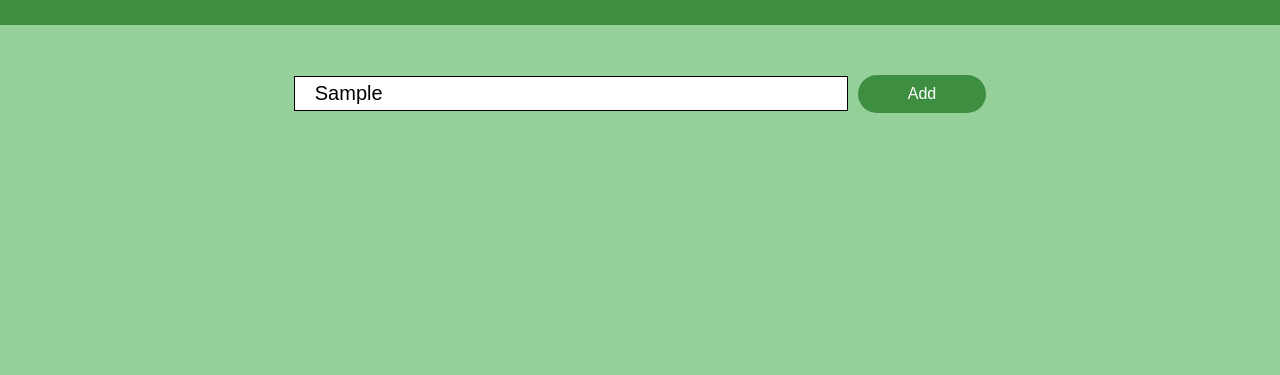
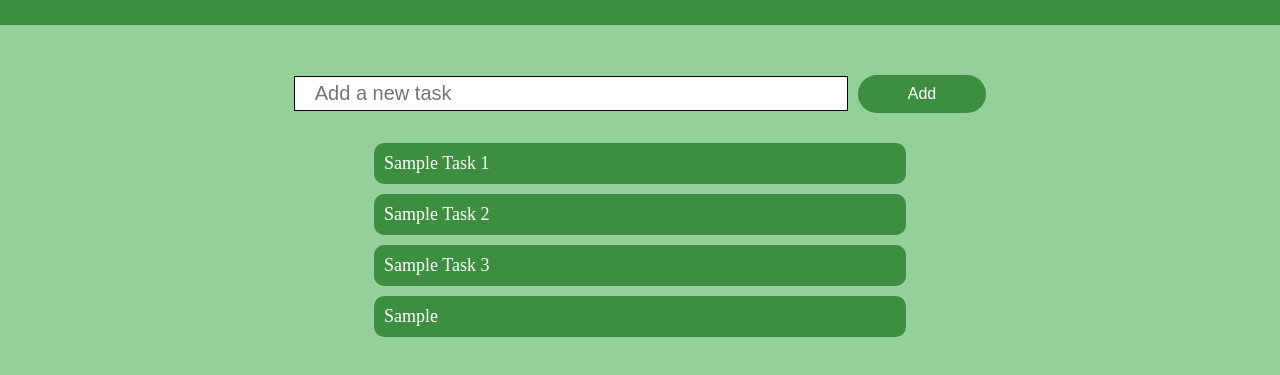
Before and after one commit to pranalipekhale13/To-Do-List, a plain HTML site: page index.html in a window 1280 px wide. Both pictures are taken after typing "Sample" into the empty fields and a click on the button "Add". Shown: the part 95-470 px from the top of the page. Drawn offline with Linux system fonts and the light colour scheme.

Commit message:
added javascript

```diff
--- a/index.html
+++ b/index.html
@@ -81,6 +81,18 @@
             }
 
         }
+         displayTodoItems();
+        function addTodoItem() {
+            const todoInput = document.getElementById("todo-input");
+            const newtodoitem = todoInput.value;
+            if(!newtodoitem.trim()) {
+                alert("Please enter a valid task.");
+                return;
+            }
+          todoItems.push(newtodoitem);
+          todoInput.value = "";
+          displayTodoItems();
+            }
 
     </script>
 
```
